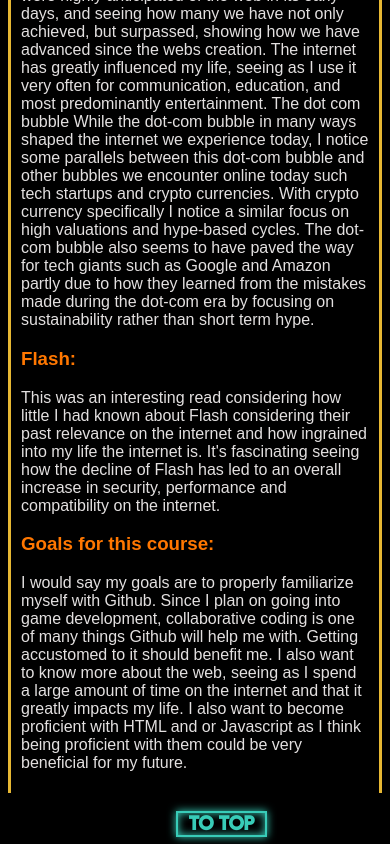
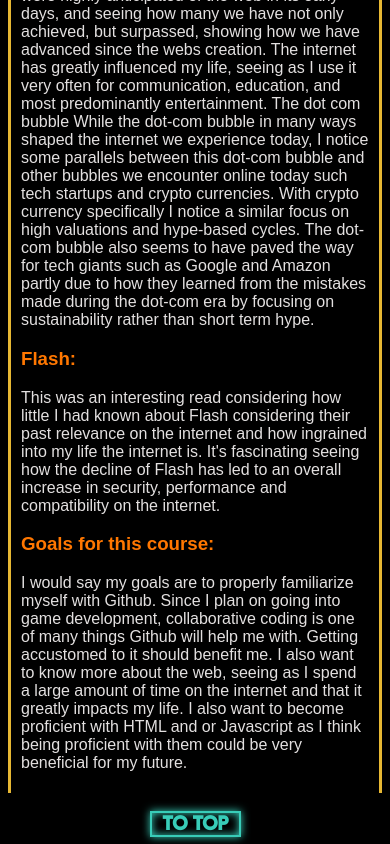
Before and after one commit to JesseVolstruis/DIGA3008A, a plain HTML site: page Blogs/blog1.html in a window 390 px wide. Shown: the part 1101-1945 px from the top of the page. Drawn offline with Linux system fonts and the light colour scheme.

Commit message:
minor firxes

```diff
--- a/main.css
+++ b/main.css
@@ -275,7 +275,7 @@ nav ul li a{
         margin-right: 8vh;
     }
     .ToTop{
-        margin-right: 8vh;
+        margin-left:38%
     }
     .SubHeader{
         text-shadow: none;
```
